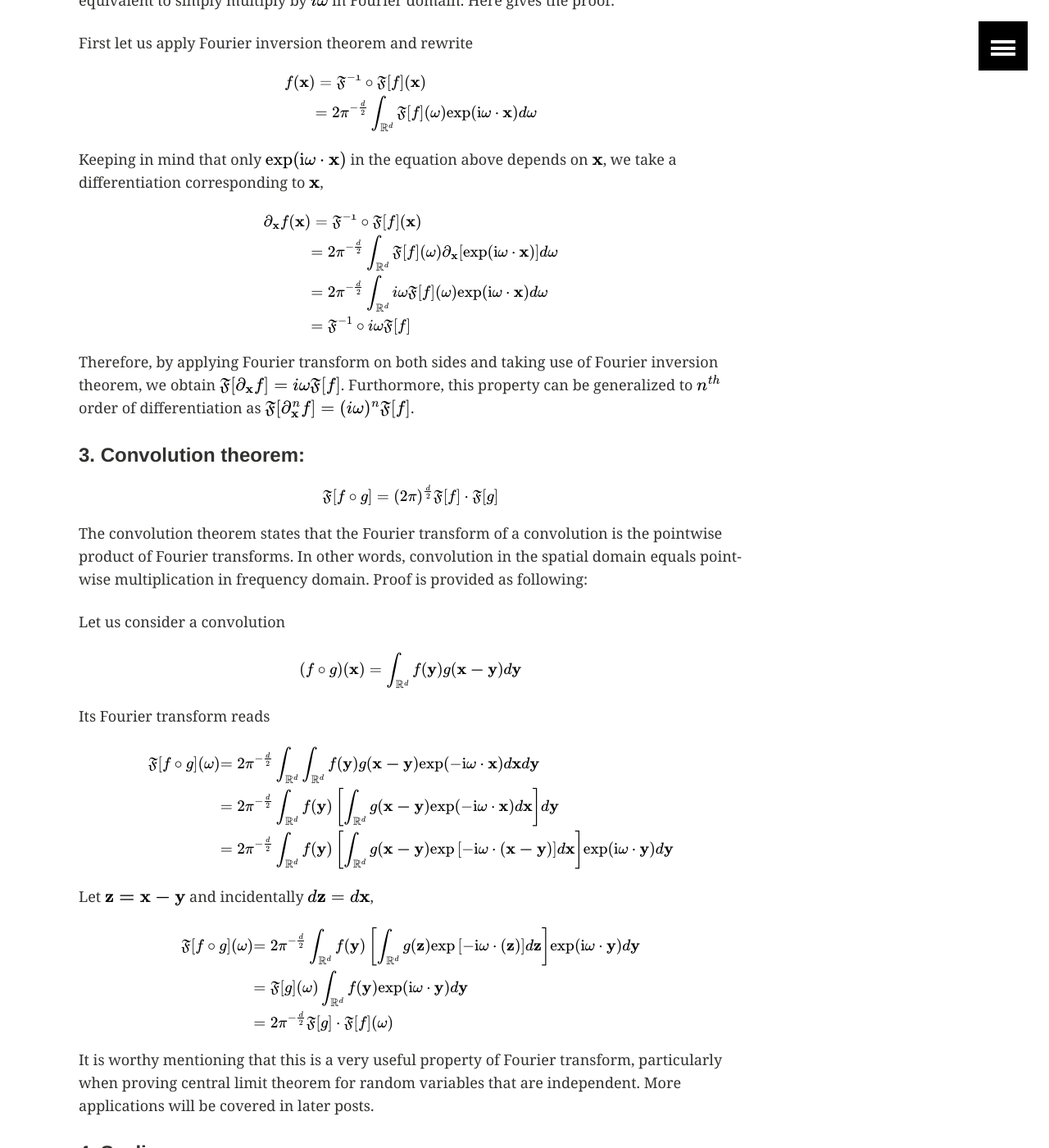
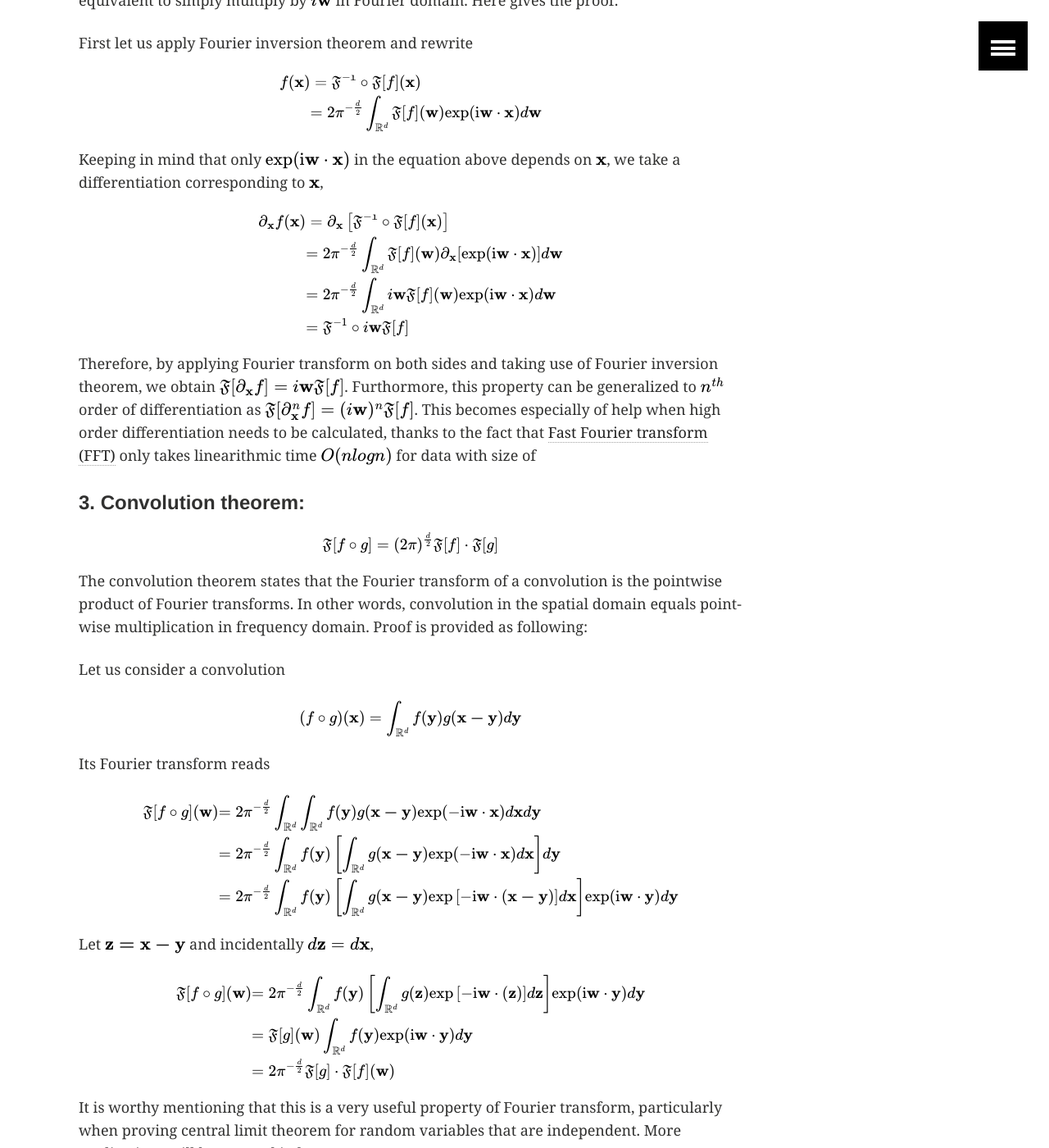
Before and after one commit to alex8937/alex8937.github.io, a Jekyll site: the page built from _posts/study/2017-04-29-Brief-discussion-about-Fourier-transform.md, in a window 1280 px wide and 1400 px high, scrolled down 1421 px. Shown: the whole window at 82% size. Built offline with Jekyll 4.4.1, drawn with Linux system fonts in a browser that asks for light colours; formulas are drawn with MathJax 3; comment, search, counter and statistics services are not loaded; some of the changed text lies outside the part shown.

Commit message:
Added 17/04/30

```diff
--- a/_posts/study/2017-04-29-From-Fourier-transform to Characteristic-function.md
+++ b/_posts/study/2017-04-29-Brief-discussion-about-Fourier-transform.md
@@ -7,16 +7,16 @@
   feature: Stanford-University-1600x500.jpg
 ---
 
-This is an blog discussing a brief discussion about Fourier transform.
+This is a blog discussing a brief discussion about Fourier transform.
 
-Let us consider real- or complex-valued functions $\color{black}{f(\mathbf{x})}$, where $\color{black}{\mathbf{x}\in \mathbb{R}^d}$. The Fourier transform maps functions $\color{black}{f(\mathbf{x})}$ on spatial domain to Fourier domain $\color{black}{\hat{f}(\mathbf{\omega})}$, which is defined by
+Let us consider real- or complex-valued functions $\color{black}{f(\mathbf{x})}$, where $\color{black}{\mathbf{x}\in \mathbb{R}^d}$. The Fourier transform maps functions $\color{black}{f(\mathbf{x})}$ on spatial domain to Fourier domain $\color{black}{\hat{f}(\mathbf{w})}$, which is defined by
 
 $$\begin{equation}
 \begin{split}
 \color{black}{
-\mathfrak{F}[f](\mathbf{\omega}) :=2\pi^{-\frac{d}{2}}\int_{\mathbb{R}^d}
+\mathfrak{F}[f](\mathbf{w}) :=2\pi^{-\frac{d}{2}}\int_{\mathbb{R}^d}
 f(\mathbf{x})
-\mathrm{exp({-i\mathbf{\omega}\cdot\mathbf{x}})}d\mathbf{x}
+\mathrm{exp({-i\mathbf{w}\cdot\mathbf{x}})}d\mathbf{x}
   }.
 \end{split}
 \end{equation}$$
@@ -28,14 +28,14 @@
 \begin{split}
 \color{black}{
 \mathfrak{F}^{-1}[f](\mathbf{x}):=2\pi^{-\frac{d}{2}}\int_{\mathbb{R}^d}
-\hat{f}(\mathbf{\omega})
-\mathrm{exp({i\mathbf{\omega}\cdot\mathbf{x}})}d\mathbf{\omega}
+\hat{f}(\mathbf{w})
+\mathrm{exp({i\mathbf{w}\cdot\mathbf{x}})}d\mathbf{w}
   },
 \end{split}
 \end{equation}$$
 
 
-where $\color{black}{\mathbf{\omega}\cdot\mathbf{x}}$ is the inner product between the spatial variables $\color{black}{\mathbf{x}}$ and its dual $\color{black}{\mathbf{\omega}}$.
+where $\color{black}{\mathbf{w}\cdot\mathbf{x}}$ is the inner product between the spatial variables $\color{black}{\mathbf{x}}$ and its dual $\color{black}{\mathbf{w}}$.
 
 Here are the several beautiful properties of Fourier transform:
 
@@ -56,13 +56,13 @@
 $$
 \begin{equation}
 \begin{split}
-\color{black}{\mathfrak{F} [\partial_{\mathbf{x}}f]=i\mathbf{\omega}\mathfrak{F}[f]}
+\color{black}{\mathfrak{F} [\partial_{\mathbf{x}}f]=i\mathbf{w}\mathfrak{F}[f]}
 \end{split}
 \end{equation}
 $$
 
 
-The differentiation property implies that to take a differentiation in the spatial domain is equivalent to simply multiply by $\color{black}{i\omega}$ in Fourier domain. Here gives the proof:
+The differentiation property implies that to take a differentiation in the spatial domain is equivalent to simply multiply by $\color{black}{i\mathbf{w}}$ in Fourier domain. Here gives the proof:
 
 First let us apply Fourier inversion theorem and rewrite
 
@@ -74,34 +74,34 @@
 \begin{aligned}
 \color{black}{f(\mathbf{x})}&=\color{black}{\mathfrak{F^{-1}} \circ \mathfrak{F}[f](\mathbf{x})} \\
   &\color{black}{=2\pi^{-\frac{d}{2}}\int_{\mathbb{R}^d}
-  \mathfrak{F}[f](\mathbf{\omega})
-  \mathrm{exp({i\mathbf{\omega}\cdot\mathbf{x}})}d\mathbf{\omega}}
+  \mathfrak{F}[f](\mathbf{w})
+  \mathrm{exp({i\mathbf{w}\cdot\mathbf{x}})}d\mathbf{w}}
 \end{aligned}
 \end{split}
 \end{equation}
 $$
 
-Keeping in mind that only $\color{black}{\mathrm{exp({i\mathbf{\omega}\cdot\mathbf{x}})}}$ in the equation above depends on  $\color{black}{\mathbf{x}}$, we take a differentiation corresponding to  $\color{black}{\mathbf{x}}$,
+Keeping in mind that only $\color{black}{\mathrm{exp({i\mathbf{w}\cdot\mathbf{x}})}}$ in the equation above depends on  $\color{black}{\mathbf{x}}$, we take a differentiation corresponding to  $\color{black}{\mathbf{x}}$,
 
 $$
 \begin{equation}
 \begin{split}
 \begin{aligned}
-\color{black}{\partial _{\mathbf{x}}f(\mathbf{x})}&=\color{black}{\mathfrak{F^{-1}} \circ \mathfrak{F}[f](\mathbf{x})} \\
+\color{black}{\partial _{\mathbf{x}}f(\mathbf{x})}&=\color{black}{\partial _{\mathbf{x}}\left [\mathfrak{F^{-1}} \circ \mathfrak{F}[f](\mathbf{x}) \right]} \\
   &\color{black}{=2\pi^{-\frac{d}{2}}\int_{\mathbb{R}^d}
-  \mathfrak{F}[f](\mathbf{\omega})
-  \partial _{\mathbf{x}}[\mathrm{exp({i\mathbf{\omega}\cdot\mathbf{x}})}]d\mathbf{\omega}} \\
+  \mathfrak{F}[f](\mathbf{w})
+  \partial _{\mathbf{x}}[\mathrm{exp({i\mathbf{w}\cdot\mathbf{x}})}]d\mathbf{w}} \\
   &\color{black}{=2\pi^{-\frac{d}{2}}\int_{\mathbb{R}^d}
-  i\mathbf{\omega}\mathfrak{F}[f](\mathbf{\omega})
-  \mathrm{exp({i\mathbf{\omega}\cdot\mathbf{x}})}d\mathbf{\omega}} \\
+  i\mathbf{w}\mathfrak{F}[f](\mathbf{w})
+  \mathrm{exp({i\mathbf{w}\cdot\mathbf{x}})}d\mathbf{w}} \\
   &\color{black}{=\mathfrak{F}^{-1} \circ
-    i\mathbf{\omega}\mathfrak{F}[f]} \\
+    i\mathbf{w}\mathfrak{F}[f]} \\
 \end{aligned}
 \end{split}
 \end{equation}
 $$
 
-Therefore, by applying Fourier transform on both sides and taking use of Fourier inversion theorem, we obtain $\color{black}{\mathfrak{F} [\partial_{\mathbf{x}}f]=i\mathbf{\omega}\mathfrak{F}[f]}$. Furthormore, this property can be generalized to $\color{black}{n^{th}}$ order of differentiation as $\color{black}{\mathfrak{F} [\partial^n_{\mathbf{x}}f]=(i\mathbf{\omega})^n\mathfrak{F}[f]}$.
+Therefore, by applying Fourier transform on both sides and taking use of Fourier inversion theorem, we obtain $\color{black}{\mathfrak{F} [\partial_{\mathbf{x}}f]=i\mathbf{w}\mathfrak{F}[f]}$. Furthormore, this property can be generalized to $\color{black}{n^{th}}$ order of differentiation as $\color{black}{\mathfrak{F} [\partial^n_{\mathbf{x}}f]=(i\mathbf{w})^n\mathfrak{F}[f]}$.  This becomes especially of help when high order differentiation needs to be calculated, thanks to the fact that [Fast Fourier transform (FFT)](https://en.wikipedia.org/wiki/Fast_Fourier_transform) only takes linearithmic time $\color{black}{O(nlogn)}$ for data with size of
 
 #### 3. Convolution theorem:
 
@@ -132,22 +132,22 @@
 \begin{equation}
 \begin{split}
 \begin{aligned}
-\color{black}{\mathfrak{F}[f\circ g](\mathbf{\omega})}
+\color{black}{\mathfrak{F}[f\circ g](\mathbf{w})}
   &\color{black}{=2\pi^{-\frac{d}{2}}\int_{\mathbb{R}^d}
   \int_{\mathbb{R}^d}
   f(\mathbf{y})g(\mathbf{x-y})
-  \mathrm{exp({-i\mathbf{\omega}\cdot\mathbf{x}})}d\mathbf{x}d\mathbf{y}
+  \mathrm{exp({-i\mathbf{w}\cdot\mathbf{x}})}d\mathbf{x}d\mathbf{y}
     }\\
   &\color{black}{=2\pi^{-\frac{d}{2}}\int_{\mathbb{R}^d}f(\mathbf{y})\left[
   \int_{\mathbb{R}^d}
   g(\mathbf{x-y})
-  \mathrm{exp({-i\mathbf{\omega}\cdot\mathbf{x}})}d\mathbf{x}\right]d\mathbf{y}
+  \mathrm{exp({-i\mathbf{w}\cdot\mathbf{x}})}d\mathbf{x}\right]d\mathbf{y}
     }\\
     &\color{black}{=2\pi^{-\frac{d}{2}}\int_{\mathbb{R}^d}f(\mathbf{y})\left[
     \int_{\mathbb{R}^d}
     g(\mathbf{x-y})
-    \mathrm{exp \left[{-i\mathbf{\omega}\cdot(\mathbf{x-y})}\right]}d\mathbf{x}
-    \right]\mathrm{exp({i\mathbf{\omega}\cdot\mathbf{y}})}d\mathbf{y}
+    \mathrm{exp \left[{-i\mathbf{w}\cdot(\mathbf{x-y})}\right]}d\mathbf{x}
+    \right]\mathrm{exp({i\mathbf{w}\cdot\mathbf{y}})}d\mathbf{y}
       }\\
 \end{aligned}
 \end{split}
@@ -161,18 +161,18 @@
 \begin{equation}
 \begin{split}
 \begin{aligned}
-\color{black}{\mathfrak{F}[f\circ g](\mathbf{\omega})}
+\color{black}{\mathfrak{F}[f\circ g](\mathbf{w})}
   &\color{black}{=2\pi^{-\frac{d}{2}}\int_{\mathbb{R}^d}f(\mathbf{y})\left[
       \int_{\mathbb{R}^d}
       g(\mathbf{z})
-      \mathrm{exp \left[{-i\mathbf{\omega}\cdot(\mathbf{z})}\right]}d\mathbf{z}
-      \right]\mathrm{exp({i\mathbf{\omega}\cdot\mathbf{y}})}d\mathbf{y}
+      \mathrm{exp \left[{-i\mathbf{w}\cdot(\mathbf{z})}\right]}d\mathbf{z}
+      \right]\mathrm{exp({i\mathbf{w}\cdot\mathbf{y}})}d\mathbf{y}
         }\\
-        &\color{black}{=\mathfrak{F}[g](\mathbf{\omega})\int_{\mathbb{R}^d}f(\mathbf{y})
-        \mathrm{exp({i\mathbf{\omega}\cdot\mathbf{y}})}d\mathbf{y}
+        &\color{black}{=\mathfrak{F}[g](\mathbf{w})\int_{\mathbb{R}^d}f(\mathbf{y})
+        \mathrm{exp({i\mathbf{w}\cdot\mathbf{y}})}d\mathbf{y}
               }\\
               &\color{black}{=2\pi^{-\frac{d}{2}}\mathfrak{F}[g] \cdot
-              \mathfrak{F}[f](\mathbf{\omega})
+              \mathfrak{F}[f](\mathbf{w})
                     }\\
 \end{aligned}
 \end{split}
@@ -185,11 +185,11 @@
 
 $$\begin{equation}
 \begin{split}
-\color{black}{\mathfrak{F}[f(a\mathbf{x})] = \frac{1}{\left| a \right|}  \mathfrak{F}[f]{(\mathbf{\omega}/a)}}
+\color{black}{\mathfrak{F}[f(a\mathbf{x})] = \frac{1}{\left| a \right|}  \mathfrak{F}[f]{(\mathbf{w}/a)}}
 \end{split}
 \end{equation}$$
 
-By using change of variable, it should not be hard to derive the scaling property of Fourier transform. Despite its simplicity, this property has profound significance when it is related to probability theory. It suggests that if the data has a large variance, i.e. strong dislocation in space then it has high location in frequency domain and vice versa. It is noted that this is a specific representation of Heisenberg's uncertainty principle.
+By using change of variable, it should not be hard to derive the scaling property of Fourier transform. Despite its simplicity, this property has profound significance when it is related to probability theory. It suggests that if the data has a large variance, i.e. strong dislocation in space, then it has high location in frequency domain and vice versa. It is noted that this is a specific representation of Heisenberg's uncertainty principle.
 
 ### Spoiler:
 
```
Also changed, not shown: _posts/study/2017-04-30-From-Fourier-transform to Characteristic-function.md (added, +301 -0 lines).
